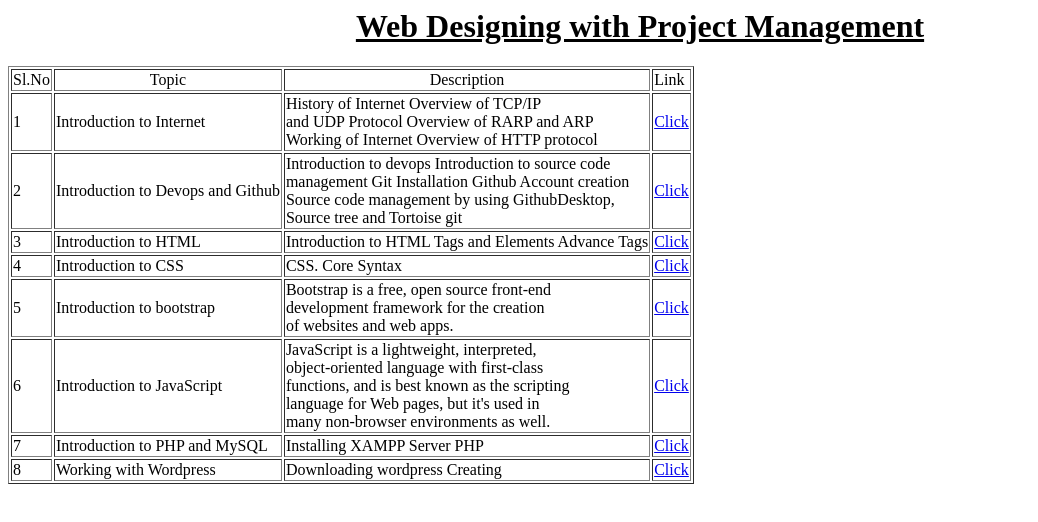
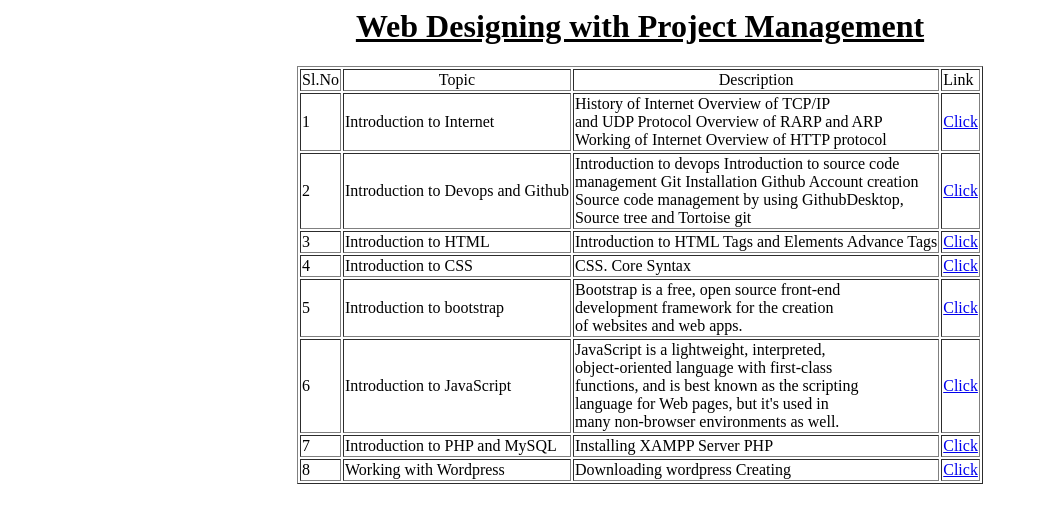
Before and after one commit to SahayaJushma/ict-project, a plain HTML site: page ict project/index.html in a window 1280 px wide. Shown: the whole page, without its empty margins (0-1038 px from the left). Drawn offline with Linux system fonts and the light colour scheme.

Commit message:
Updated index

```diff
--- a/ict project/index.html
+++ b/ict project/index.html
@@ -4,7 +4,7 @@
      </head>
      <body>
         <center><h1><u>Web Designing with Project Management</u></h1></center>
-        <table border="1">
+        <center><table border="1">
             <tr>
                 <td>Sl.No</td>
                <td><center>Topic</center></td>
@@ -84,6 +84,6 @@
                     </td>
                     <td><a href="wordpress.html">Click</a></td>
             </tr>
-        </table>
+        </table></center>
      </body>
 </html>
```
